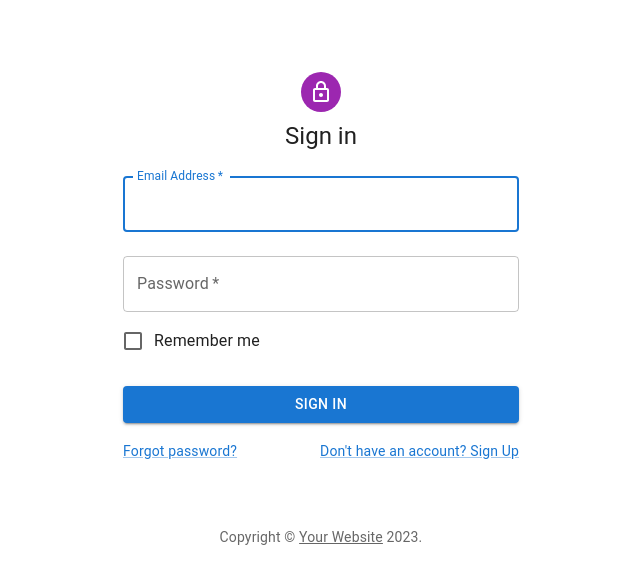
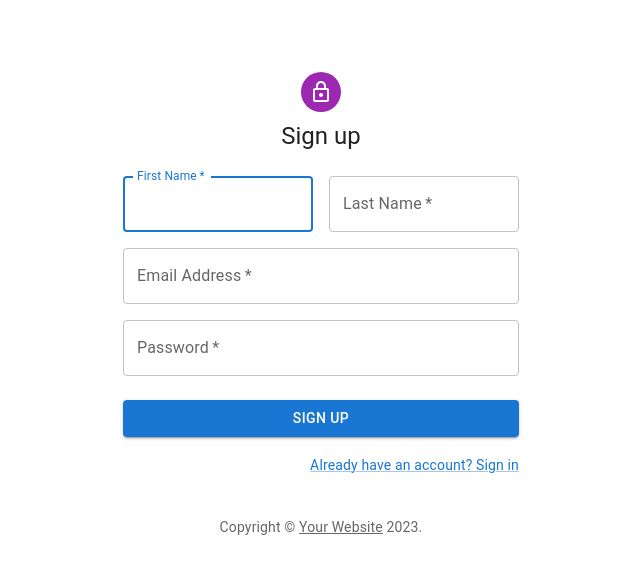
Before and after one commit to RohanDarade/SkillTrack, a React (Create React App) app: page /Signup in a window 1280 px wide. Shown: the top 584 px of the page, without its empty margins (319-959 px from the left). Built offline with nearby package versions, Linux system fonts and the light colour scheme.

Commit message:
Made Login page

```diff
--- /dev/null
+++ b/src/Login.jsx
@@ -0,0 +1,120 @@
+import * as React from "react";
+import Avatar from "@mui/material/Avatar";
+import Button from "@mui/material/Button";
+import CssBaseline from "@mui/material/CssBaseline";
+import TextField from "@mui/material/TextField";
+import FormControlLabel from "@mui/material/FormControlLabel";
+import Checkbox from "@mui/material/Checkbox";
+import Link from "@mui/material/Link";
+import Grid from "@mui/material/Grid";
+import Box from "@mui/material/Box";
+import LockOutlinedIcon from "@mui/icons-material/LockOutlined";
+import Typography from "@mui/material/Typography";
+import Container from "@mui/material/Container";
+import { createTheme, ThemeProvider } from "@mui/material/styles";
+
+function Copyright(props) {
+  return (
+    <Typography
+      variant="body2"
+      color="text.secondary"
+      align="center"
+      {...props}
+    >
+      {"Copyright © "}
+      <Link color="inherit" href="https://mui.com/">
+        Your Website
+      </Link>{" "}
+      {new Date().getFullYear()}
+      {"."}
+    </Typography>
+  );
+}
+
+const theme = createTheme();
+
+export default function SignIn() {
+  const handleSubmit = (event) => {
+    event.preventDefault();
+    const data = new FormData(event.currentTarget);
+    console.log({
+      email: data.get("email"),
+      password: data.get("password"),
+    });
+  };
+
+  return (
+    <ThemeProvider theme={theme}>
+      <Container component="main" maxWidth="xs">
+        <CssBaseline />
+        <Box
+          sx={{
+            marginTop: 8,
+            display: "flex",
+            flexDirection: "column",
+            alignItems: "center",
+          }}
+        >
+          <Avatar sx={{ m: 1, bgcolor: "secondary.main" }}>
+            <LockOutlinedIcon />
+          </Avatar>
+          <Typography component="h1" variant="h5">
+            Sign in
+          </Typography>
+          <Box
+            component="form"
+            onSubmit={handleSubmit}
+            noValidate
+            sx={{ mt: 1 }}
+          >
+            <TextField
+              margin="normal"
+              required
+              fullWidth
+              id="email"
+              label="Email Address"
+              name="email"
+              autoComplete="email"
+              autoFocus
+            />
+            <TextField
+              margin="normal"
+              required
+              fullWidth
+              name="password"
+              label="Password"
+              type="password"
+              id="password"
+              autoComplete="current-password"
+            />
+            <FormControlLabel
+              control={<Checkbox value="remember" color="primary" />}
+              label="Remember me"
+            />
+            <Button
+              type="submit"
+              fullWidth
+              variant="contained"
+              sx={{ mt: 3, mb: 2 }}
+            >
+              Sign In
+            </Button>
+            <Grid container>
+              <Grid item xs>
+                <Link href="#" variant="body2">
+                  Forgot password?
+                </Link>
+              </Grid>
+              <Grid item>
+                <Link href="#" variant="body2">
+                  {"Don't have an account? Sign Up"}
+                </Link>
+              </Grid>
+            </Grid>
+          </Box>
+        </Box>
+        <Copyright sx={{ mt: 8, mb: 4 }} />
+      </Container>
+    </ThemeProvider>
+  );
+}
--- a/src/Signup.jsx
+++ b/src/Signup.jsx
@@ -1,45 +1,40 @@
-import * as React from "react";
-import Avatar from "@mui/material/Avatar";
-import Button from "@mui/material/Button";
-import CssBaseline from "@mui/material/CssBaseline";
-import TextField from "@mui/material/TextField";
-import FormControlLabel from "@mui/material/FormControlLabel";
-import Checkbox from "@mui/material/Checkbox";
-import Link from "@mui/material/Link";
-import Grid from "@mui/material/Grid";
-import Box from "@mui/material/Box";
-import LockOutlinedIcon from "@mui/icons-material/LockOutlined";
-import Typography from "@mui/material/Typography";
-import Container from "@mui/material/Container";
-import { createTheme, ThemeProvider } from "@mui/material/styles";
+import * as React from 'react';
+import Avatar from '@mui/material/Avatar';
+import Button from '@mui/material/Button';
+import CssBaseline from '@mui/material/CssBaseline';
+import TextField from '@mui/material/TextField';
+import FormControlLabel from '@mui/material/FormControlLabel';
+import Checkbox from '@mui/material/Checkbox';
+import Link from '@mui/material/Link';
+import Grid from '@mui/material/Grid';
+import Box from '@mui/material/Box';
+import LockOutlinedIcon from '@mui/icons-material/LockOutlined';
+import Typography from '@mui/material/Typography';
+import Container from '@mui/material/Container';
+import { createTheme, ThemeProvider } from '@mui/material/styles';
 
 function Copyright(props) {
   return (
-    <Typography
-      variant="body2"
-      color="text.secondary"
-      align="center"
-      {...props}
-    >
-      {"Copyright © "}
+    <Typography variant="body2" color="text.secondary" align="center" {...props}>
+      {'Copyright © '}
       <Link color="inherit" href="https://mui.com/">
         Your Website
-      </Link>{" "}
+      </Link>{' '}
       {new Date().getFullYear()}
-      {"."}
+      {'.'}
     </Typography>
   );
 }
 
 const theme = createTheme();
 
-export default function SignIn() {
+export default function SignUp() {
   const handleSubmit = (event) => {
     event.preventDefault();
     const data = new FormData(event.currentTarget);
     console.log({
-      email: data.get("email"),
-      password: data.get("password"),
+      email: data.get('email'),
+      password: data.get('password'),
     });
   };
 
@@ -50,70 +45,81 @@
         <Box
           sx={{
             marginTop: 8,
-            display: "flex",
-            flexDirection: "column",
-            alignItems: "center",
+            display: 'flex',
+            flexDirection: 'column',
+            alignItems: 'center',
           }}
         >
-          <Avatar sx={{ m: 1, bgcolor: "secondary.main" }}>
+          <Avatar sx={{ m: 1, bgcolor: 'secondary.main' }}>
             <LockOutlinedIcon />
           </Avatar>
           <Typography component="h1" variant="h5">
-            Sign in
+            Sign up
           </Typography>
-          <Box
-            component="form"
-            onSubmit={handleSubmit}
-            noValidate
-            sx={{ mt: 1 }}
-          >
+          <Box component="form" noValidate onSubmit={handleSubmit} sx={{ mt: 3 }}>
+            <Grid container spacing={2}>
+              <Grid item xs={12} sm={6}>
                 <TextField
-              margin="normal"
+                  autoComplete="given-name"
+                  name="firstName"
+                  required
+                  fullWidth
+                  id="firstName"
+                  label="First Name"
+                  autoFocus
+                />
+              </Grid>
+              <Grid item xs={12} sm={6}>
+                <TextField
+                  required
+                  fullWidth
+                  id="lastName"
+                  label="Last Name"
+                  name="lastName"
+                  autoComplete="family-name"
+                />
+              </Grid>
+              <Grid item xs={12}>
+                <TextField
                   required
                   fullWidth
                   id="email"
                   label="Email Address"
                   name="email"
                   autoComplete="email"
-              autoFocus
                 />
+              </Grid>
+              <Grid item xs={12}>
                 <TextField
-              margin="normal"
                   required
                   fullWidth
                   name="password"
                   label="Password"
                   type="password"
                   id="password"
-              autoComplete="current-password"
+                  autoComplete="new-password"
                 />
-            <FormControlLabel
-              control={<Checkbox value="remember" color="primary" />}
-              label="Remember me"
-            />
+              </Grid>
+
+            </Grid>
             <Button
               type="submit"
               fullWidth
               variant="contained"
               sx={{ mt: 3, mb: 2 }}
             >
-              Sign In
+              Sign Up
             </Button>
-            <Grid container>
-              <Grid item xs>
-                <Link href="#" variant="body2">
-                  Forgot password?
-                </Link>
-              </Grid>
+            <Grid container justifyContent="flex-end">
               <Grid item>
                 <Link href="#" variant="body2">
-                  {"Don't have an account? Sign Up"}
+                  Already have an account? Sign in
                 </Link>
               </Grid>
             </Grid>
           </Box>
         </Box>
-        <Copyright sx={{ mt: 8, mb: 4 }} />
+        <Copyright sx={{ mt: 5 }} />
       </Container>
     </ThemeProvider>
   );
```
Lines whose indentation alone changed are shown as unchanged.
